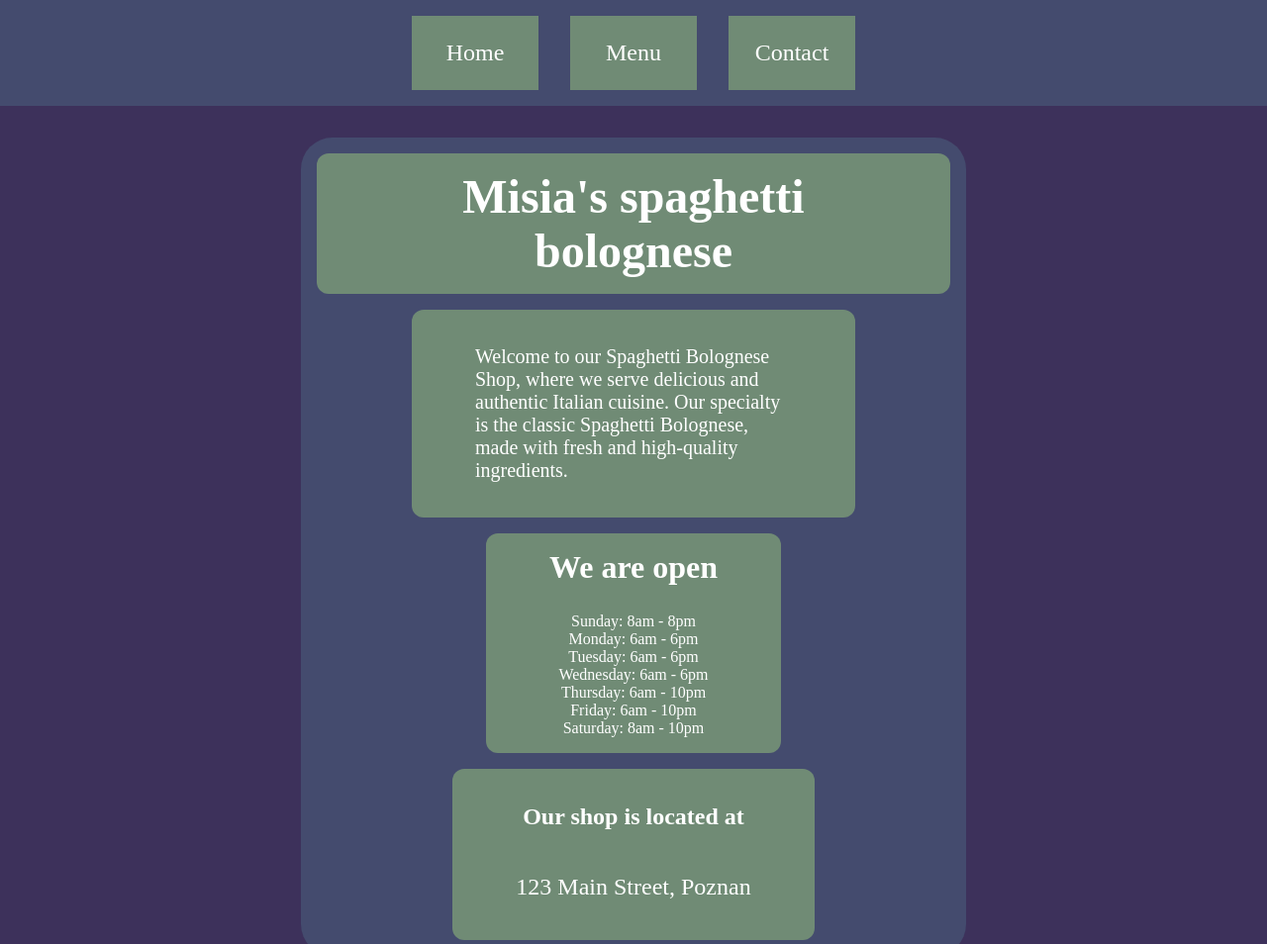
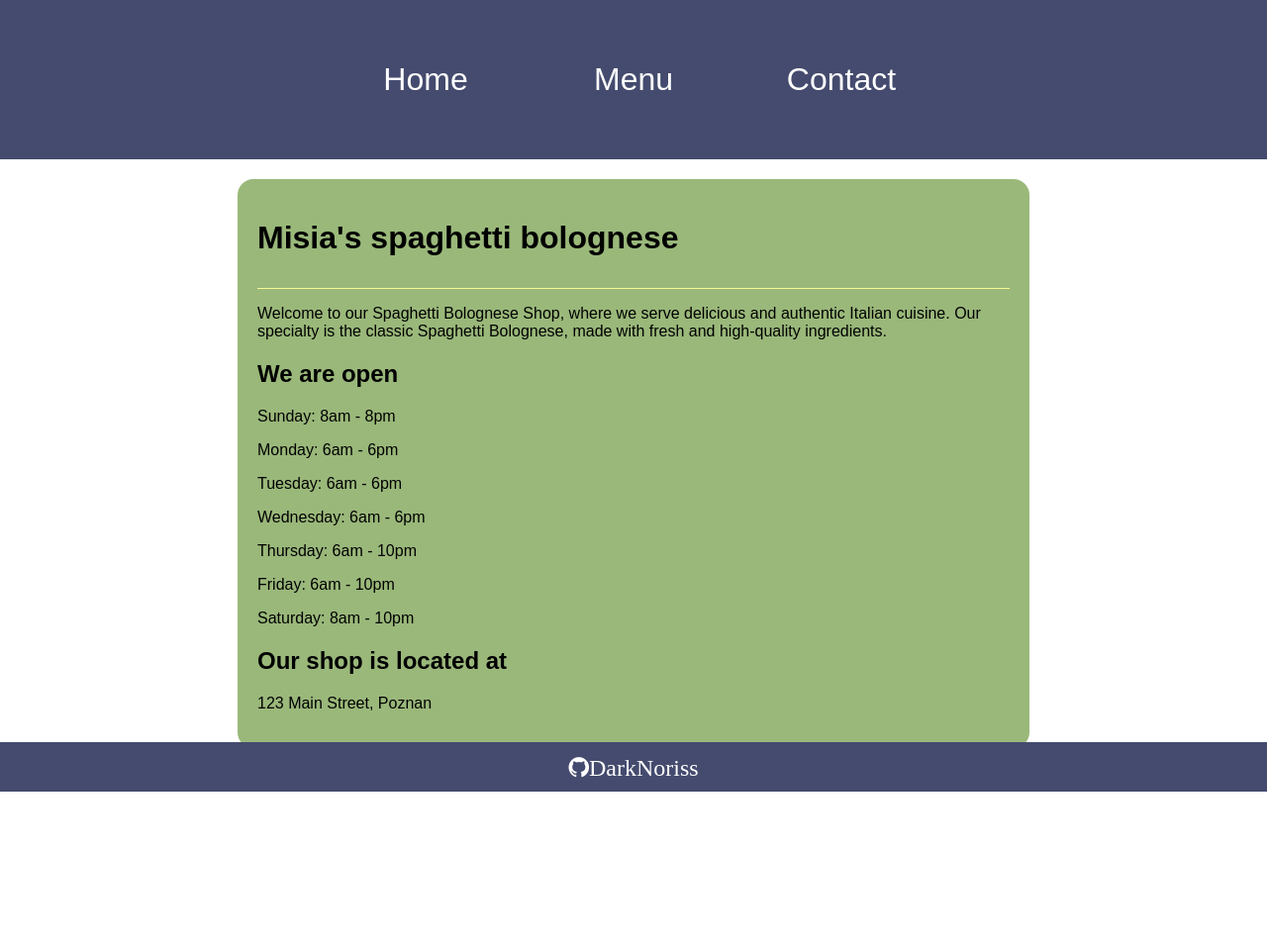
Before and after one commit to DarkNoriss/Restaurant-Page, a website built with webpack: page dist/index.html in a window 1280 px wide. Shown: the top 954 px of the page at 99% size. After the commit the page ends 800 px from the top, so only its background shows below. Built offline with Linux system fonts and the light colour scheme.

Commit message:
new style

```diff
--- a/src/functions/container.js
+++ b/src/functions/container.js
@@ -2,6 +2,6 @@ export const createContainer = () => {
   const mainContent = document.querySelector("#content");
   const container = document.createElement("div");
   container.classList.add("mainContainer");
-  container.classList.add("rounded");
+
   mainContent.append(container);
 };
--- a/src/index.js
+++ b/src/index.js
@@ -1,8 +1,7 @@
 import "./styles/main.scss";
 import "./styles/header.scss";
-import "./styles/home.scss";
+import "./styles/footer.scss";
 import "./styles/menu.scss";
-import "./styles/footer.scss";
 import { header } from "./functions/header.js";
 import { home } from "./pages/home.js";
 import { menu } from "./pages/menu";
--- a/src/pages/home.js
+++ b/src/pages/home.js
@@ -12,8 +12,6 @@ export const home = () => {
 const header = () => {
   const homeHeader = document.createElement("div");
   homeHeader.classList.add("divHeader");
-  homeHeader.classList.add("background");
-
   const homeHeaderText = document.createElement("h1");
   homeHeaderText.innerText = "Misia's spaghetti bolognese";
   homeHeader.append(homeHeaderText);
@@ -24,7 +22,6 @@ const header = () => {
 const info = () => {
   const homeInfo = document.createElement("div");
   homeInfo.classList.add("divInfo");
-  homeInfo.classList.add("background");
 
   const homeInfoText = document.createElement("p");
   homeInfoText.innerText =
@@ -37,7 +34,6 @@ const info = () => {
 const hours = () => {
   const homeHours = document.createElement("div");
   homeHours.classList.add("divHours");
-  homeHours.classList.add("background");
 
   const homeHoursHeader = document.createElement("h2");
   homeHoursHeader.classList.add("hours-header");
@@ -83,7 +79,6 @@ const location = () => {
   // Our shop is located in the heart of the city, at 123 Main Street.
   const homeLocation = document.createElement("div");
   homeLocation.classList.add("divLocation");
-  homeLocation.classList.add("background");
 
   const homeLocationHeader = document.createElement("h2");
   homeLocationHeader.innerText = "Our shop is located at";
--- a/src/pages/menu.js
+++ b/src/pages/menu.js
@@ -10,7 +10,6 @@ export const menu = () => {
 const header = () => {
   const menuHeader = document.createElement("div");
   menuHeader.classList.add("divHeader");
-  menuHeader.classList.add("background");
 
   const menuHeaderText = document.createElement("h1");
   menuHeaderText.innerText = "Menu";
@@ -110,7 +109,6 @@ const itemBeverage = () => {
 const createItem = (category, ...item) => {
   const menuCont = document.createElement("div");
   menuCont.classList.add("menuCont");
-  menuCont.classList.add("background");
 
   const menuCateg = document.createElement("div");
   menuCateg.classList.add("divTitle");
--- a/src/styles/footer.scss
+++ b/src/styles/footer.scss
@@ -1,12 +1,23 @@
 $bg-color: #444b6e;
 
 #footer {
+  position: absolute;
+  bottom: 0;
+  width: 100%;
+  height: 50px;
+  background-color: $bg-color;
+  color: #fff;
   display: flex;
+  justify-content: center;
   align-items: center;
-  justify-content: center;
-  width: 100%;
-  height: 2rem;
-  font-size: 1.2rem;
-  padding: 0.5rem 0rem;
-  background-color: $bg-color;
+  font-size: 1.5rem;
 }
+
+#footer a {
+  color: #fff;
+  text-decoration: none;
+}
+
+#footer a:hover {
+  color: #ccc;
+}
--- a/src/styles/header.scss
+++ b/src/styles/header.scss
@@ -1,26 +1,29 @@
 $bg-color: #444b6e;
-$idk: #708b75;
+$hover-color: #3d315b;
 
 #header {
-  width: 100%;
   background-color: $bg-color;
-  padding-top: 1rem;
-  padding-bottom: 1rem;
+  color: #fff;
+  padding: 20px;
+}
 
-  & nav {
-    display: flex;
-    align-items: center;
-    justify-content: center;
-    gap: 2rem;
+#header nav {
+  display: flex;
+  justify-content: center;
+  gap: 20px;
+}
 
-    & div {
-      display: flex;
-      justify-content: center;
-      height: 100%;
-      width: 8rem;
-      background-color: $idk;
-      font-size: 1.5rem;
-      cursor: pointer;
-    }
-  }
+#header div {
+  width: 10rem;
+  border-radius: 5px;
+  padding: 10px;
+  margin: 0 5px;
+  cursor: pointer;
+  transition: background-color 0.3s ease;
+  text-align: center;
+  font-size: 2rem;
 }
+
+#header div:hover {
+  background-color: $hover-color;
+}
--- a/src/styles/home.scss
+++ /dev/null
@@ -1,46 +0,0 @@
-.divHeader {
-  max-width: 40rem;
-
-  & h1 {
-    margin: 0;
-    text-align: center;
-    font-size: 3rem;
-  }
-}
-
-.divInfo {
-  max-width: 20rem;
-  & p {
-    font-size: 1.25rem;
-  }
-}
-
-.divHours {
-  max-width: 20rem;
-  display: flex;
-  flex-direction: column;
-
-  & h2 {
-    margin-top: 0;
-    font-size: 2rem;
-  }
-
-  & .hours-days {
-    display: flex;
-    flex-direction: column;
-    align-items: center;
-    & p {
-      margin: 0;
-    }
-  }
-}
-
-.divLocation {
-  max-width: 20rem;
-  display: flex;
-  flex-direction: column;
-  align-items: center;
-  & p {
-    font-size: 1.5rem;
-  }
-}
--- a/src/styles/main.scss
+++ b/src/styles/main.scss
@@ -1,42 +1,29 @@
 $mainbg-color: #3d315b;
-$bg-color: #444b6e;
-$divbg-color: #708b75;
+$bg-color: #9ab87a;
 
-:root {
-  color: white;
+html {
+  position: relative;
+  min-height: 100%;
 }
 
 body {
-  background-color: $mainbg-color;
   margin: 0;
+  padding: 0;
+  font-family: Arial, sans-serif;
+  display: flex;
+  flex-direction: column;
+  min-height: 100%;
 }
 
 #content {
-  display: flex;
-  justify-content: center;
-  min-height: calc(100vh - 107px - 48px - 4rem);
-  padding: 2rem 4rem;
+  margin: 20px auto;
+  max-width: 800px;
+  flex: 1;
 
   & .mainContainer {
-    display: flex;
-    flex-direction: column;
-    align-items: center;
-    gap: 1rem;
     background-color: $bg-color;
-    width: 50vw;
-    max-width: 60rem;
-    padding: 1rem;
-    border-radius: 2rem;
+    border-radius: 1rem;
+    padding: 20px;
+    margin-bottom: 20px;
   }
 }
-
-.background {
-  background-color: $divbg-color;
-  padding: 1rem 4rem;
-  border-radius: 0.75rem;
-}
-
-.nodecoration {
-  color: inherit;
-  text-decoration: none;
-}
--- a/src/styles/menu.scss
+++ b/src/styles/menu.scss
@@ -1,7 +1,24 @@
+$border-color: #f8f991;
+
+.divHeader {
+  border-bottom: 1px solid $border-color;
+  padding-bottom: 10px;
+}
+
+.menuCont {
+  margin-top: 20px;
+}
+
 .divTitle {
-  font-size: 1.5rem;
+  border-bottom: 1px solid $border-color;
+  margin-bottom: 10px;
+  padding-bottom: 5px;
 }
 
 .itemText {
-  font-size: 1.25rem;
+  font-weight: bold;
 }
+
+.desc {
+  margin-bottom: 0;
+}
```
Also changed, not shown: dist/main.js, src/styles/contact.scss (deleted).
